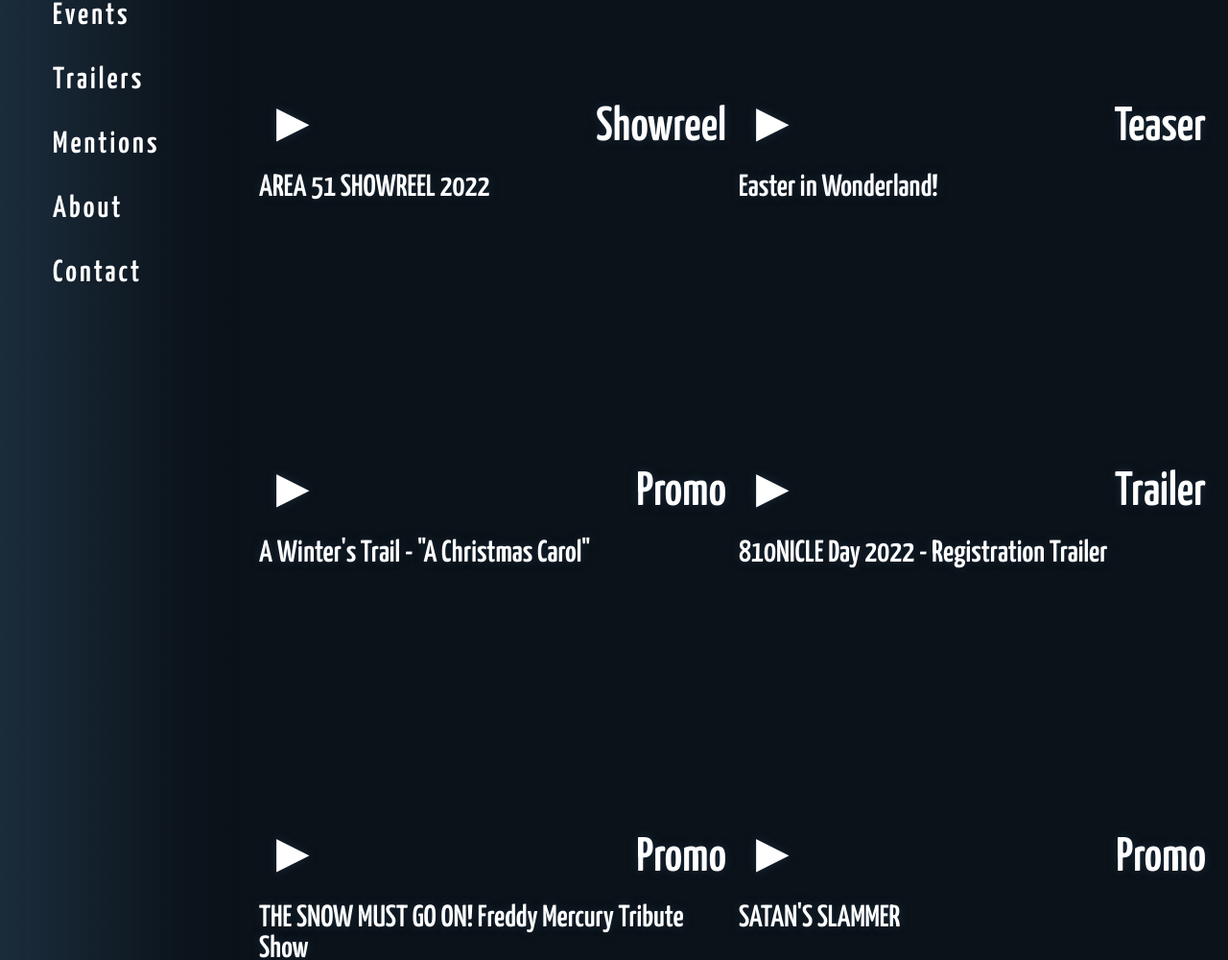
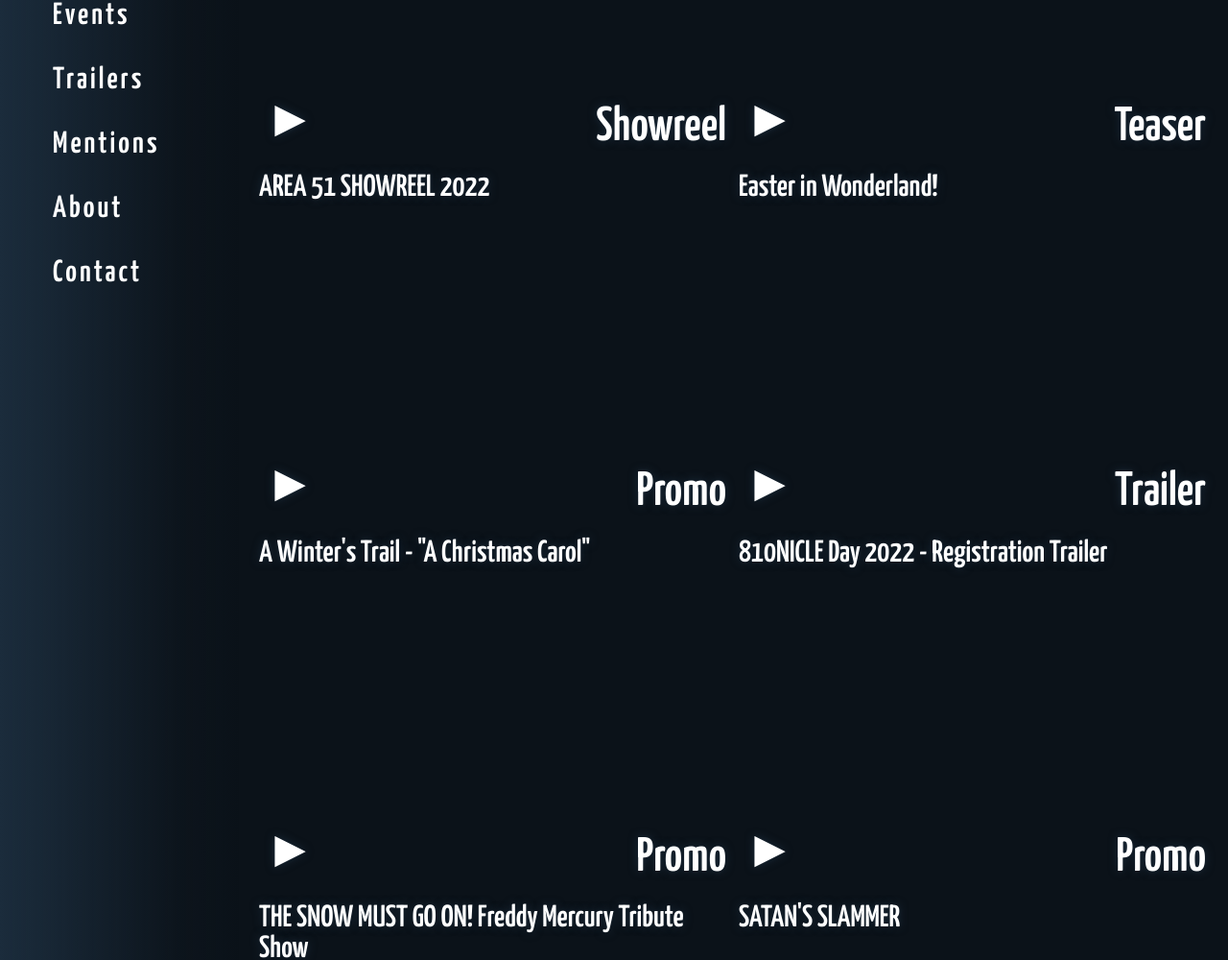
Before and after one commit to OscarPage/OscarPage.github.io, a Jekyll site: the page built from events.html, in a window 1280 px wide and 1400 px high. Shown: the part 207-1207 px from the top of the window at 96% size. Built offline with Jekyll 4.4.1, drawn with Linux system fonts in a browser that asks for light colours; some web fonts are replaced.

Commit message:
Attempt to prevent play rendering as emoji

```diff
--- a/assets/css/stylesheet.css
+++ b/assets/css/stylesheet.css
@@ -214,11 +214,11 @@
 }
 /* Triangle Shape */
 .youtube:before {
-    --triangle-width: 18px;
-    content: "▶";
+    --triangle-width: 35px;
+    content: "▸";
     position: absolute;
-    left: calc(0.4 * var(--triangle-width));
-    bottom: calc(0.1 * var(--triangle-width));
+    left: calc(0.25 * var(--triangle-width));
+    bottom:  calc(-0.25 * var(--triangle-width));
     font-size: var(--triangle-width);
     pointer-events: none;
     z-index: 1;
@@ -274,5 +274,6 @@
 
 }
 .videobox .youtube:before {
-    --triangle-width: 45px;
+    --triangle-width: 65px;
+    bottom: 0;
 }
```
